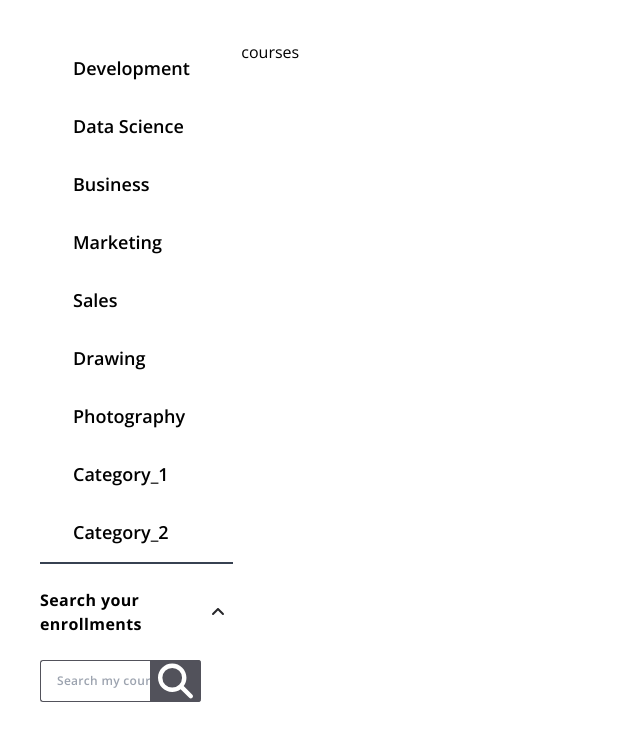
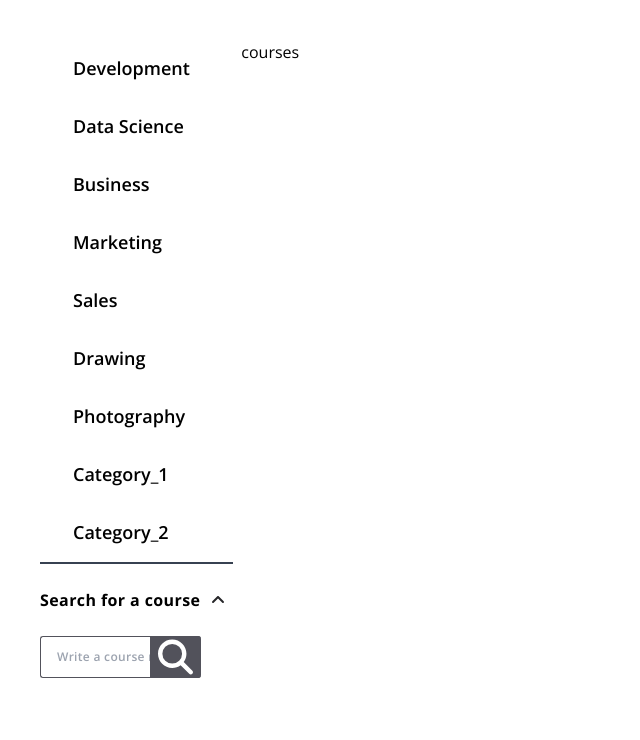
Before and after one commit to FrontEndDevo/NeuraLearnAcademy, a React (Vite) app: page /all-courses in a window 1280 px wide. Both pictures are taken after a click on the icon 218 px from the left and 612 px from the top of the page. Shown: the top 740 px of the page, without its empty margins (0-640 px from the left). Built offline with nearby package versions, Linux system fonts and the light colour scheme.

Commit message:
Update search bar labels and placeholders

```diff
--- a/src/shared/SearchBar.jsx
+++ b/src/shared/SearchBar.jsx
@@ -23,7 +23,7 @@ const SearchBar = React.memo(() => {
     <div className="md:my-6">
       <div className="items-center justify-between hidden md:flex">
         <h4 className="text-xs font-bold tracking-wide lg:text-base">
-          Search your enrollments
+          Search for a course
         </h4>
         <FontAwesomeIcon
           icon={faAngleDown}
@@ -46,7 +46,7 @@ const SearchBar = React.memo(() => {
           type="text"
           name="courses"
           id="courses"
-          placeholder="Search my courses"
+          placeholder="Write a course name"
           className="w-full px-1 md:px-4 font-semibold py-3 text-xs border border-r-0 outline-none tracking-wide rounded-[3px] border-zinc-600 caret-gray-color-700"
           disabled={!isSearchOpen}
         />
```
